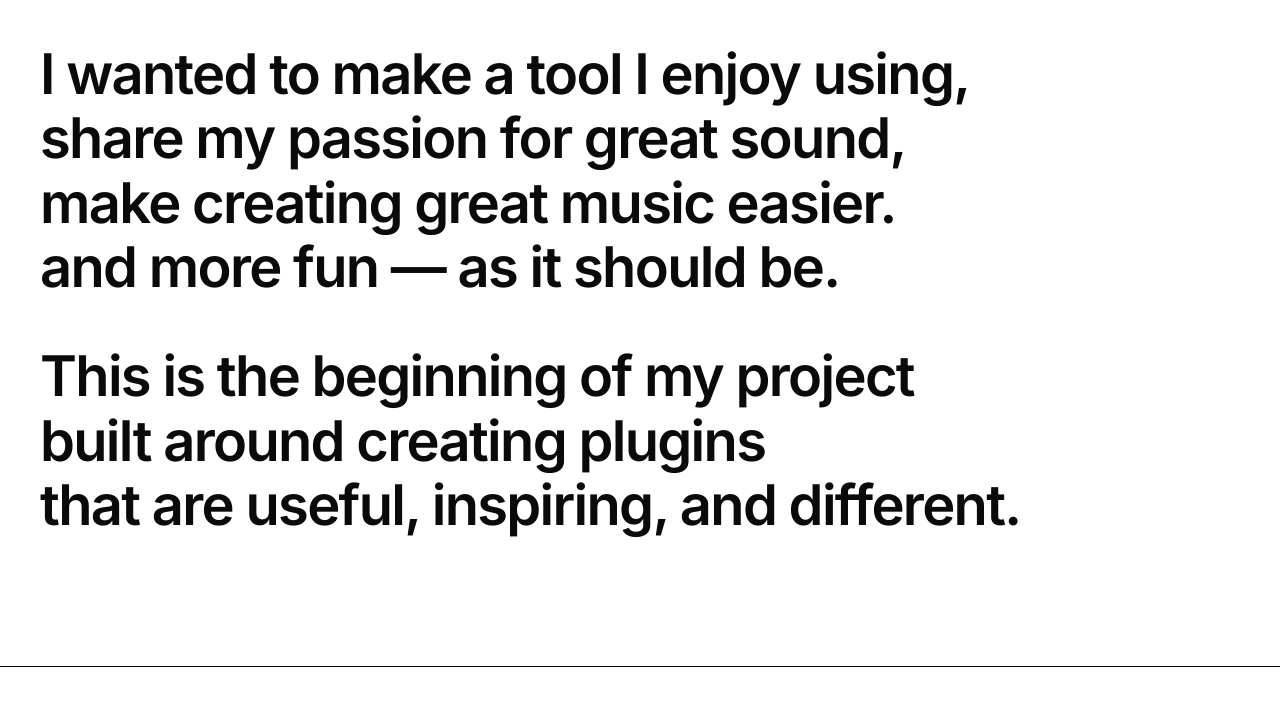
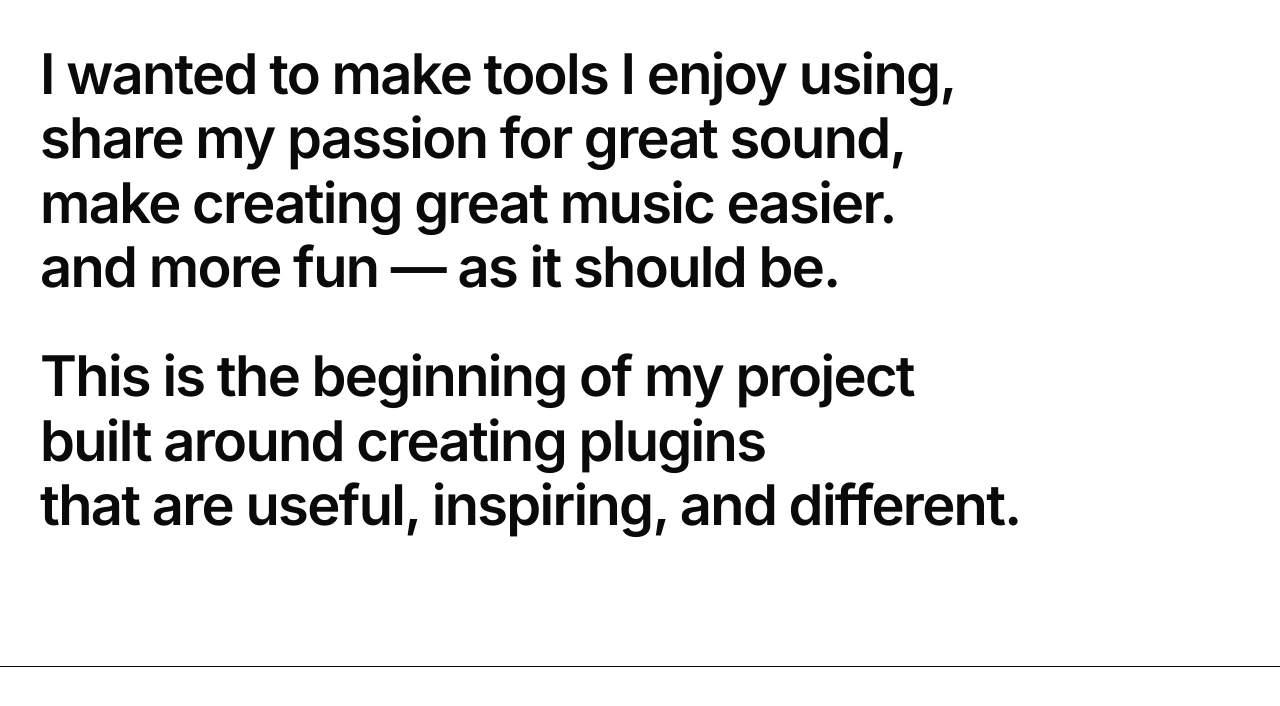
Before and after one commit to Pfysek/blossomdsp.github.io, a plain HTML site: page index.html in a window 1280 px wide. Shown: the part 1125-1831 px from the top of the page. Drawn offline with Linux system fonts and the light colour scheme.

Commit message:
Changed Text

```diff
--- a/index.html
+++ b/index.html
@@ -73,7 +73,7 @@
             <p class="about-line reveal-text">audio software project built</p>
             <p class="about-line reveal-text">by a sound engineering student.</p>
             <p class="about-line spacer" aria-hidden="true">&nbsp;</p>
-            <p class="about-line reveal-text">I wanted to make a tool I enjoy using, </p>
+            <p class="about-line reveal-text">I wanted to make tools I enjoy using, </p>
             <p class="about-line reveal-text">share my passion for great sound,</p>
             <p class="about-line reveal-text">make creating great music easier.</p>
             <p class="about-line reveal-text">and more fun — as it should be.</p>
```
